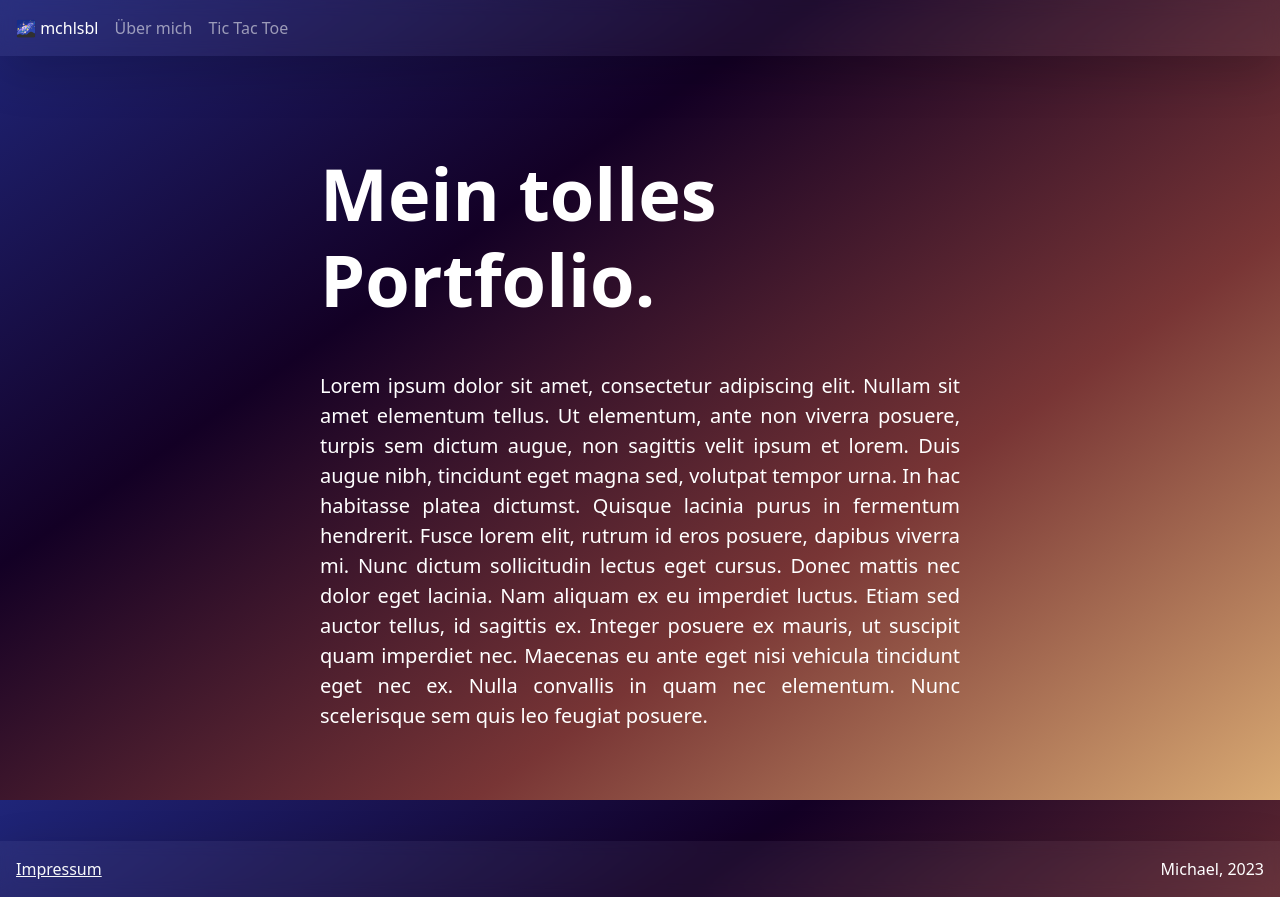
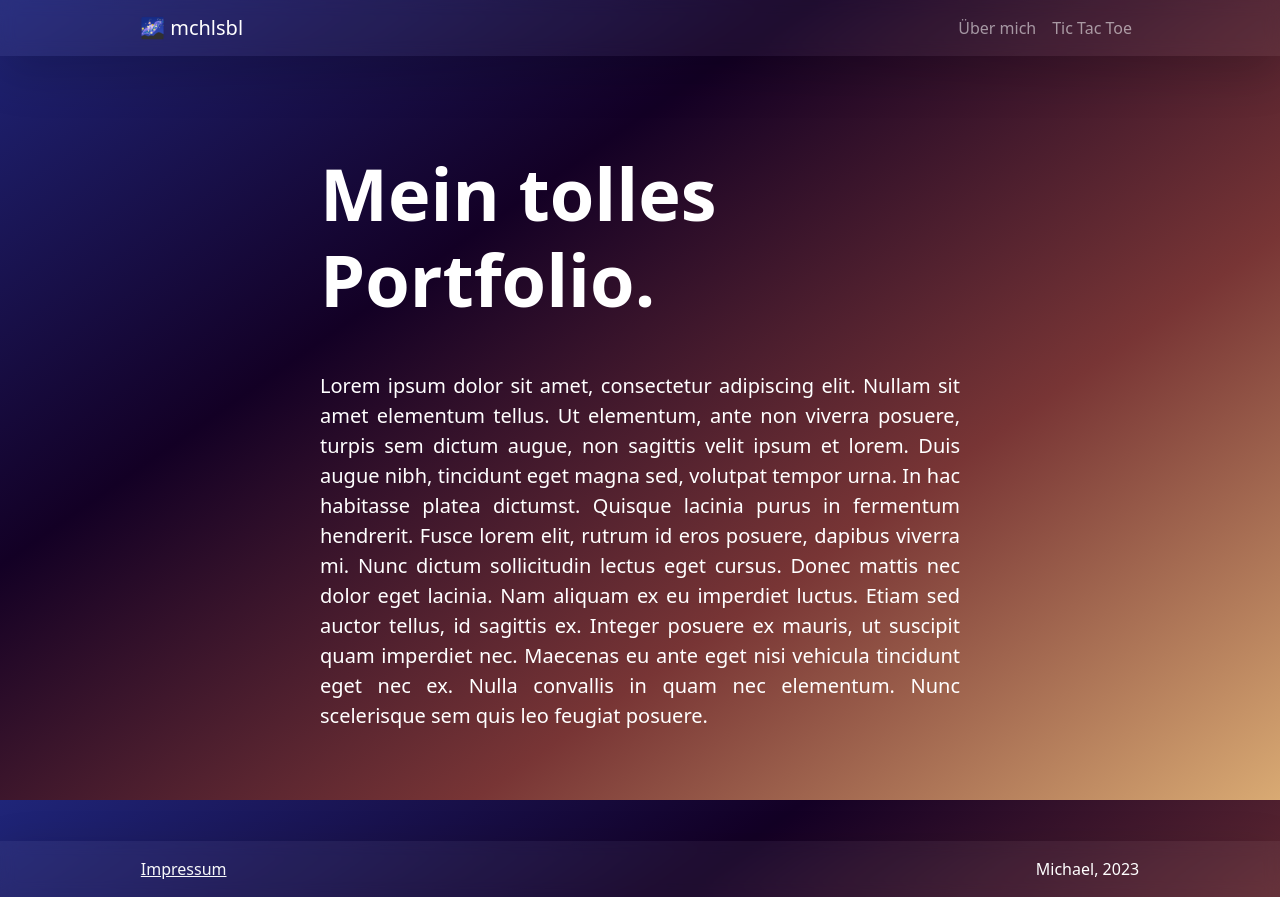
Before and after one commit to mchlsbl/mchlsbl.github.io, a Vue app: page / in a window 1280 px wide. Built offline with nearby package versions, Linux system fonts and the light colour scheme.

Commit message:
Layout changes, sticky navbar broken

```diff
--- a/src/App.vue
+++ b/src/App.vue
@@ -7,12 +7,17 @@ import Footer from "./components/Footer.vue";
 <template>
   <Navbar />
 
-  <RouterView class="justify" style="padding-block: 150px" />
+  <RouterView class="justify" />
 
   <Footer />
 </template>
 
 <style>
+html {
+  overflow-x: hidden;
+  margin-right: calc(-1 * (100vw - 100%));
+}
+
 body {
   color: white;
 
@@ -54,7 +59,13 @@ h1 {
   box-shadow: 0px 0px 100px 20px rgba(255, 255, 255, 0.2);
 }
 
+.bar-padding {
+  padding-left: 10%;
+  padding-right: 10%;
+}
+
 .justify {
+  padding-block: 150px;
   text-align: justify;
   margin: 0 auto;
   width: 50%;
@@ -62,9 +73,10 @@ h1 {
 
 @media (max-width: 800px) {
   .justify {
+    padding-block: 150px;
     text-align: justify;
     margin: 0 auto;
-    width: 70%;
+    width: 75%;
   }
 }
 </style>
--- a/src/components/Footer.vue
+++ b/src/components/Footer.vue
@@ -1,9 +1,9 @@
 <template>
   <footer class="p-3 bright blur shadow-lg">
-    <RouterLink to="/legal-notice" class="left link-light"
-      >Impressum</RouterLink
-    >
-    <span class="right">Michael, 2023</span>
+    <div class="bar-padding">
+      <RouterLink to="/legal-notice" class="link-light">Impressum</RouterLink>
+      <div class="right">Michael, 2023</div>
+    </div>
   </footer>
 </template>
 
@@ -14,10 +14,6 @@ footer {
   position: absolute;
 }
 
-.left {
-  float: left;
-}
-
 .right {
   float: right;
 }
--- a/src/components/Navbar.vue
+++ b/src/components/Navbar.vue
@@ -3,17 +3,28 @@ import { RouterLink } from "vue-router";
 </script>
 
 <template>
-  <nav class="navbar navbar-dark navbar-expand fixed-top shadow-lg bright blur">
-    <ul class="navbar-nav px-2">
-      <RouterLink to="/" class="nav-link" active-class="active"
-        >🌌 mchlsbl</RouterLink
-      >
-      <RouterLink to="/about" class="nav-link" active-class="active"
-        >Über mich</RouterLink
-      >
-      <RouterLink to="/tictactoe" class="nav-link" active-class="active"
-        >Tic Tac Toe</RouterLink
-      >
-    </ul>
+  <nav class="navbar navbar-dark navbar-expand-lg fixed-top shadow-lg bright blur bar-padding">
+    <div class="container-fluid">
+      <RouterLink to="/" class="navbar-brand" active-class="active">🌌 mchlsbl</RouterLink>
+      <button class="navbar-toggler" type="button" data-bs-toggle="collapse" data-bs-target="#collapse">
+        <span class="navbar-toggler-icon"></span>
+      </button>
+      <div class="navbar-collapse collapse" id="collapse">
+        <ul class="navbar-nav ms-auto">
+          <li class="nav-item">
+            <RouterLink to="/about" class="nav-link" active-class="active">Über mich</RouterLink>
+          </li>
+          <li class="nav-item">
+            <RouterLink to="/tictactoe" class="nav-link" active-class="active">Tic Tac Toe</RouterLink>
+          </li>
+        </ul>
+      </div>
+    </div>
   </nav>
 </template>
+
+<style>
+.navbar {
+  position: absolute;
+}
+</style>
--- a/src/main.ts
+++ b/src/main.ts
@@ -1,4 +1,5 @@
 import "bootstrap/dist/css/bootstrap.css";
+import "bootstrap/dist/js/bootstrap.js";
 
 import { createApp } from "vue";
 import App from "./App.vue";
```
